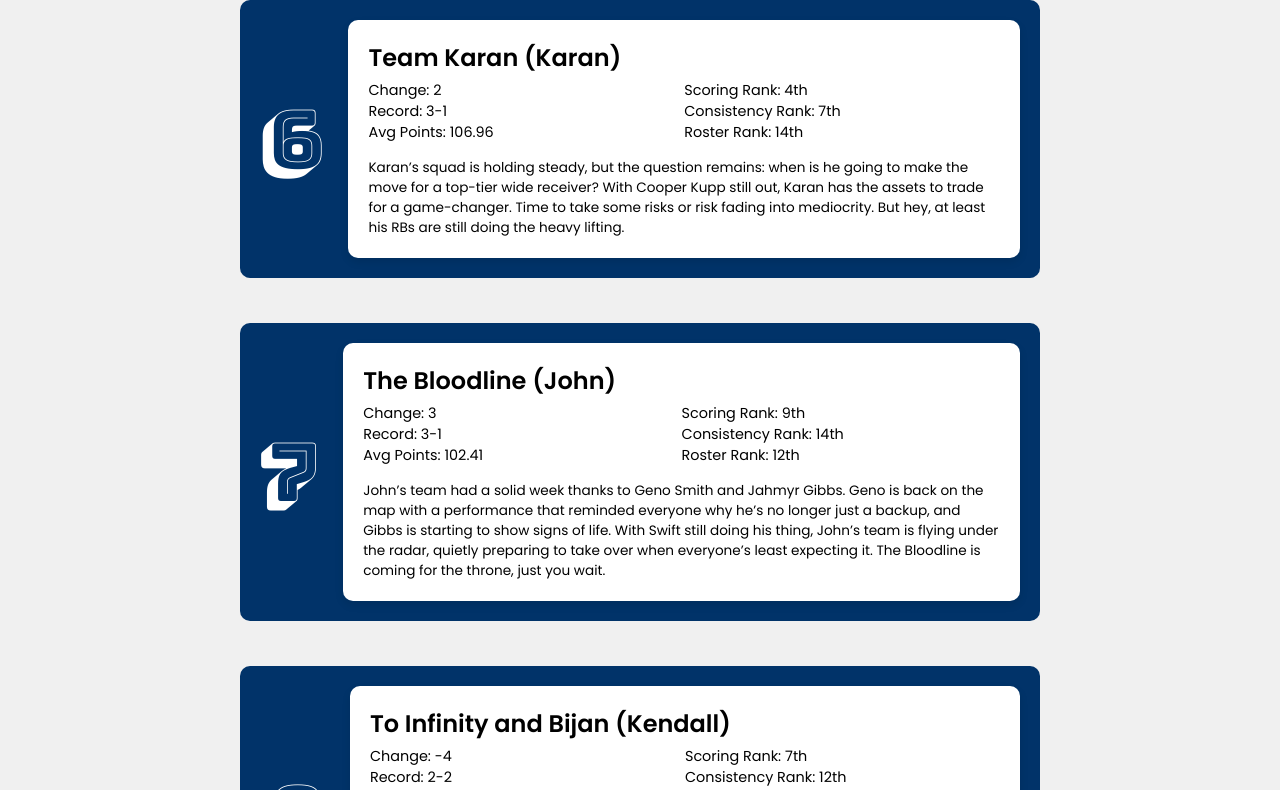
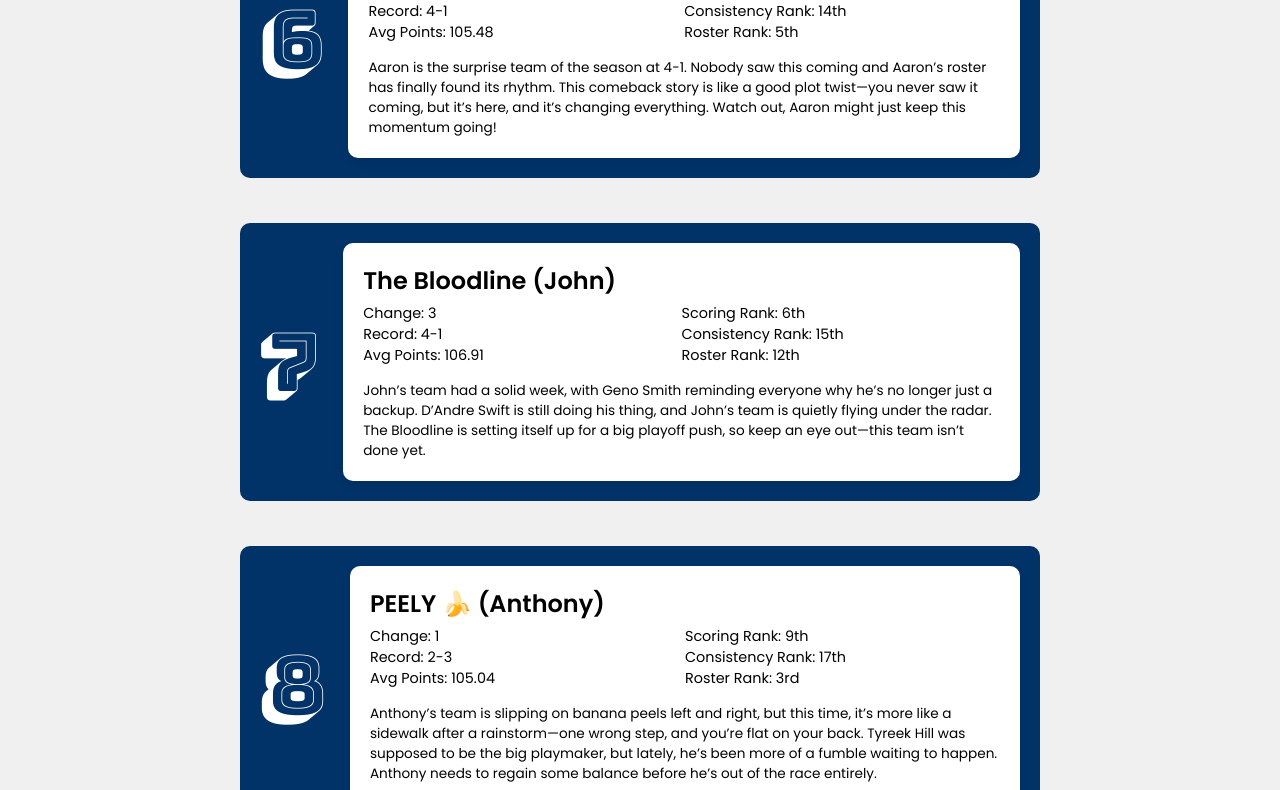
Before and after one commit to kreonal/tqftshub, a website: page index.html in a window 1280 px wide. Shown: the part 2010-2800 px from the top of the page. Drawn offline with Linux system fonts and the light colour scheme.

Commit message:
Post Week 5

```diff
--- a/data.json
+++ b/data.json
@@ -1,323 +1,323 @@
 [
-  {
-    "ID": 2,
-    "Team Name": "The Fister",
-    "Manager": "Matt",
-    "Wins": 3,
-    "Losses": 1,
-    "TOTAL POINTS": 491.77,
-    "AVG POINTS": 122.94,
-    "HIGH": 135.74,
-    "LOW": 106.93,
-    "Deviation": 12.78,
-    "Roster Rank": 1,
-    "Consistency Rank": 3,
-    "Power Ranking": 1,
-    "Scoring Rank": 2,
-    "Last Week's Power Ranking": 2,
-    "Power Ranking Change": 1,
-    "PPG vs. AVG": "3.22%",
-    "BOOM %": "50.00%",
-    "BUST%": "0.00%",
-    "Write-up": "Matt's team is absolutely dominating 😏🍆. Alvin Kamara is putting up numbers like he’s got something to prove 💦🍑, and Justin Jefferson? Let’s just say he’s catching balls like they’re invitations to something much more intimate 😈🔥. Courtland Sutton even found the end zone despite Bo Nix’s lackluster performance 🍑🍆. But the real story here is Matt’s full-frontal assault on the league 🍆💦💪. His team is fisting opponents with precision and stamina 👊💦🍑🍆, and it’s been extremely satisfying for Matt 😏🔥—and maybe a little painful for his opponents 🥵💦."
-  },
   {
     "ID": 19,
     "Team Name": "Mr. Make A Play",
     "Manager": "Calvin",
     "Wins": 4,
-    "Losses": 0,
-    "TOTAL POINTS": 505.35,
-    "AVG POINTS": 126.34,
+    "Losses": 1,
+    "TOTAL POINTS": 621.86,
+    "AVG POINTS": 124.37,
     "HIGH": 145.18,
     "LOW": 105.44,
-    "Deviation": 21.7,
-    "Roster Rank": 2,
-    "Consistency Rank": 8,
+    "Deviation": 19.3,
+    "Roster Rank": 1,
+    "Consistency Rank": 5,
+    "Power Ranking": 1,
+    "Scoring Rank": 2,
+    "Last Week's Power Ranking": 1,
+    "Power Ranking Change": 0,
+    "PPG vs. AVG": "1.79%",
+    "BOOM %": "40.00%",
+    "BUST%": "0.00%",
+    "Write-up": "Calvin is living on cloud nine right now. Derrick Henry looks like a linebacker who decided to play offense for a joke, and Brian Thomas Jr. is paying off in a big way after the trade. Calvin’s roster is more balanced than a tightrope walker over Niagara Falls, and if this keeps up, he’s going to be the one everyone’s chasing come playoff time."
+  },
+  {
+    "ID": 2,
+    "Team Name": "The Fister",
+    "Manager": "Matt",
+    "Wins": 4,
+    "Losses": 1,
+    "TOTAL POINTS": 579.38,
+    "AVG POINTS": 115.88,
+    "HIGH": 135.74,
+    "LOW": 87.61,
+    "Deviation": 19.29,
+    "Roster Rank": 4,
+    "Consistency Rank": 9,
     "Power Ranking": 2,
     "Scoring Rank": 1,
-    "Last Week's Power Ranking": 1,
-    "Power Ranking Change": -1,
-    "PPG vs. AVG": "1.79%",
-    "BOOM %": "50.00%",
-    "BUST%": "0.00%",
-    "Write-up": "Calvin made a bold move trading for Brian Thomas Jr., and it already paid dividends this week as Thomas had a monster game. Derrick Henry continues to bulldoze through defenses like they’re a bunch of middle schoolers at a JV game, and with DK Metcalf lighting it up, Calvin’s team is the equivalent of getting that rare double-decker ice cream cone—you don’t know how he’s balancing it all, but you can’t stop watching."
+    "Last Week's Power Ranking": 2,
+    "Power Ranking Change": 0,
+    "PPG vs. AVG": "3.22%",
+    "BOOM %": "40.00%",
+    "BUST%": "20.00%",
+    "Write-up": "Matt’s team is dominating the league like a freight train with no brakes. Justin Jefferson is still catching everything thrown his way, and Alvin Kamara is barreling through defenses like a man on a mission. The only thing scarier than Matt’s current run is how effortlessly he’s doing it. It’s almost unfair. If Matt’s team keeps fisting opponents like this, we’ll have to start calling him the league’s chiropractor."
   },
   {
     "ID": 18,
     "Team Name": "IF YOURE REEDING THIS",
     "Manager": "Nick",
-    "Wins": 4,
+    "Wins": 5,
     "Losses": 0,
-    "TOTAL POINTS": 444.21,
-    "AVG POINTS": 111.05,
+    "TOTAL POINTS": 561.5,
+    "AVG POINTS": 112.3,
     "HIGH": 143.28,
     "LOW": 93.66,
-    "Deviation": 23.43,
-    "Roster Rank": 3,
-    "Consistency Rank": 15,
+    "Deviation": 20.48,
+    "Roster Rank": 2,
+    "Consistency Rank": 12,
     "Power Ranking": 3,
     "Scoring Rank": 3,
     "Last Week's Power Ranking": 3,
     "Power Ranking Change": 0,
     "PPG vs. AVG": "38.31%",
-    "BOOM %": "25.00%",
+    "BOOM %": "20.00%",
     "BUST%": "0.00%",
-    "Write-up": "Nick’s team is cruising, but much like Drake’s discography, there’s a sense of déjà vu. Sure, Ja’Marr Chase is pulling in elite stats, but you can’t help but feel like you’ve seen this before—big starts, lots of hype, but what about the endgame? Nick’s team might be \"If You’re Reading This It’s Too Late\" levels of smooth right now, but he needs to prove it’s not all hype. Drake albums come and go, but only time will tell if Nick’s team has staying power."
+    "Write-up": "Nick’s team is sitting at a shiny 5-0, but let’s be real, are we convinced he’s better than Matt or Calvin? Not yet. Ja’Marr Chase is putting in work, and Josh Allen is doing what he does best, but something about Nick’s team feels a little too smooth for its own good. Is this the real deal?"
   },
   {
     "ID": 12,
     "Team Name": "What's Pearsanal Decorum",
     "Manager": "Minh",
-    "Wins": 4,
+    "Wins": 5,
     "Losses": 0,
-    "TOTAL POINTS": 417.83,
-    "AVG POINTS": 104.46,
+    "TOTAL POINTS": 536.53,
+    "AVG POINTS": 107.31,
     "HIGH": 124.53,
     "LOW": 89.78,
-    "Deviation": 14.53,
-    "Roster Rank": 7,
-    "Consistency Rank": 9,
+    "Deviation": 14.1,
+    "Roster Rank": 10,
+    "Consistency Rank": 7,
     "Power Ranking": 4,
-    "Scoring Rank": 6,
+    "Scoring Rank": 5,
     "Last Week's Power Ranking": 5,
     "Power Ranking Change": 1,
     "PPG vs. AVG": "-1.51%",
-    "BOOM %": "25.00%",
+    "BOOM %": "40.00%",
     "BUST%": "0.00%",
-    "Write-up": "Minh put up 124.53 points this week, so maybe the “pretender” narrative needs to be put on ice. Nico Collins is out here making secondaries look foolish, and while the rest of the roster isn’t exactly scaring anyone, Minh is still putting up Ws. At 4-0, it’s time to stop pretending Minh is just coasting on luck—he’s here to win, even if no one knows how."
+    "Write-up": "Minh might be 5-0, but the path ahead is starting to look icy. With Nico Collins landing on IR, the sledding’s about to get rough. Sure, his team has been finding ways to win, but with his star WR out of commission, it’s time for Minh to see if he’s got what it takes to weather this storm. Stay tuned—things could get interesting."
+  },
+  {
+    "ID": 24,
+    "Team Name": "Team Karan",
+    "Manager": "Karan",
+    "Wins": 4,
+    "Losses": 1,
+    "TOTAL POINTS": 542.99,
+    "AVG POINTS": 108.6,
+    "HIGH": 123.51,
+    "LOW": 88.08,
+    "Deviation": 13.41,
+    "Roster Rank": 11,
+    "Consistency Rank": 4,
+    "Power Ranking": 5,
+    "Scoring Rank": 7,
+    "Last Week's Power Ranking": 8,
+    "Power Ranking Change": 3,
+    "PPG vs. AVG": "0.47%",
+    "BOOM %": "20.00%",
+    "BUST%": "0.00%",
+    "Write-up": "Karan’s team is holding its own, but Cooper Kupp’s absence is still looming large. His running backs are doing the heavy lifting, but Karan needs to make a move for a top WR if he wants to make a serious push for the title. Time to get bold, Karan—either make a splash or risk being stuck in the middle of the pack."
   },
   {
     "ID": 20,
     "Team Name": "The Nabers think im sellin dope",
     "Manager": "Aaron",
-    "Wins": 3,
+    "Wins": 4,
     "Losses": 1,
-    "TOTAL POINTS": 419.85,
-    "AVG POINTS": 104.96,
+    "TOTAL POINTS": 527.39,
+    "AVG POINTS": 105.48,
     "HIGH": 132.67,
     "LOW": 86.02,
-    "Deviation": 21.33,
-    "Roster Rank": 4,
-    "Consistency Rank": 13,
-    "Power Ranking": 5,
-    "Scoring Rank": 5,
-    "Last Week's Power Ranking": 6,
-    "Power Ranking Change": 1,
-    "PPG vs. AVG": "-16.96%",
-    "BOOM %": "25.00%",
-    "BUST%": "0.00%",
-    "Write-up": "Aaron is back, baby! After a rough start to the season, Aaron pulled out a win this week, and his squad is starting to look like the \"good ol’ days\" version of his team. Zamir White is putting in work, and Aaron’s roster is showing signs of life. He might be trending upward like your stock portfolio when you don’t check it for six months and then surprise—it’s up! Stay tuned, folks."
-  },
-  {
-    "ID": 24,
-    "Team Name": "Team Karan",
-    "Manager": "Karan",
-    "Wins": 3,
-    "Losses": 1,
-    "TOTAL POINTS": 427.85,
-    "AVG POINTS": 106.96,
-    "HIGH": 123.51,
-    "LOW": 88.08,
-    "Deviation": 14.9,
-    "Roster Rank": 14,
-    "Consistency Rank": 7,
+    "Deviation": 18.51,
+    "Roster Rank": 5,
+    "Consistency Rank": 14,
     "Power Ranking": 6,
     "Scoring Rank": 4,
-    "Last Week's Power Ranking": 8,
-    "Power Ranking Change": 2,
-    "PPG vs. AVG": "0.47%",
-    "BOOM %": "25.00%",
+    "Last Week's Power Ranking": 6,
+    "Power Ranking Change": 0,
+    "PPG vs. AVG": "-16.96%",
+    "BOOM %": "20.00%",
     "BUST%": "0.00%",
-    "Write-up": "Karan’s squad is holding steady, but the question remains: when is he going to make the move for a top-tier wide receiver? With Cooper Kupp still out, Karan has the assets to trade for a game-changer. Time to take some risks or risk fading into mediocrity. But hey, at least his RBs are still doing the heavy lifting."
+    "Write-up": "Aaron is the surprise team of the season at 4-1. Nobody saw this coming and Aaron’s roster has finally found its rhythm. This comeback story is like a good plot twist—you never saw it coming, but it’s here, and it’s changing everything. Watch out, Aaron might just keep this momentum going!"
   },
   {
     "ID": 7,
     "Team Name": "The Bloodline",
     "Manager": "John",
-    "Wins": 3,
+    "Wins": 4,
     "Losses": 1,
-    "TOTAL POINTS": 409.63,
-    "AVG POINTS": 102.41,
+    "TOTAL POINTS": 534.54,
+    "AVG POINTS": 106.91,
     "HIGH": 127,
     "LOW": 77.8,
-    "Deviation": 20.49,
+    "Deviation": 20.4,
     "Roster Rank": 12,
-    "Consistency Rank": 14,
+    "Consistency Rank": 15,
     "Power Ranking": 7,
-    "Scoring Rank": 9,
+    "Scoring Rank": 6,
     "Last Week's Power Ranking": 10,
     "Power Ranking Change": 3,
     "PPG vs. AVG": "3.65%",
-    "BOOM %": "25.00%",
+    "BOOM %": "40.00%",
     "BUST%": "0.00%",
-    "Write-up": "John’s team had a solid week thanks to Geno Smith and Jahmyr Gibbs. Geno is back on the map with a performance that reminded everyone why he’s no longer just a backup, and Gibbs is starting to show signs of life. With Swift still doing his thing, John’s team is flying under the radar, quietly preparing to take over when everyone’s least expecting it. The Bloodline is coming for the throne, just you wait."
+    "Write-up": "John’s team had a solid week, with Geno Smith reminding everyone why he’s no longer just a backup. D’Andre Swift is still doing his thing, and John’s team is quietly flying under the radar. The Bloodline is setting itself up for a big playoff push, so keep an eye out—this team isn’t done yet."
+  },
+  {
+    "ID": 17,
+    "Team Name": "PEELY 🍌",
+    "Manager": "Anthony",
+    "Wins": 2,
+    "Losses": 3,
+    "TOTAL POINTS": 525.22,
+    "AVG POINTS": 105.04,
+    "HIGH": 144.93,
+    "LOW": 85.24,
+    "Deviation": 24.56,
+    "Roster Rank": 3,
+    "Consistency Rank": 17,
+    "Power Ranking": 8,
+    "Scoring Rank": 9,
+    "Last Week's Power Ranking": 9,
+    "Power Ranking Change": 1,
+    "PPG vs. AVG": "39.91%",
+    "BOOM %": "20.00%",
+    "BUST%": "20.00%",
+    "Write-up": "Anthony’s team is slipping on banana peels left and right, but this time, it’s more like a sidewalk after a rainstorm—one wrong step, and you’re flat on your back. Tyreek Hill was supposed to be the big playmaker, but lately, he’s been more of a fumble waiting to happen. Anthony needs to regain some balance before he’s out of the race entirely."
+  },
+  {
+    "ID": 22,
+    "Team Name": "Smitty Werbenjagermanjensen",
+    "Manager": "Zack",
+    "Wins": 1,
+    "Losses": 4,
+    "TOTAL POINTS": 466.67,
+    "AVG POINTS": 93.33,
+    "HIGH": 101.32,
+    "LOW": 85.72,
+    "Deviation": 7.15,
+    "Roster Rank": 8,
+    "Consistency Rank": 3,
+    "Power Ranking": 9,
+    "Scoring Rank": 12,
+    "Last Week's Power Ranking": 12,
+    "Power Ranking Change": 3,
+    "PPG vs. AVG": "-17.25%",
+    "BOOM %": "0.00%",
+    "BUST%": "0.00%",
+    "Write-up": "Zack finally got a win, but let’s get to the real news: If nautical nonsense be something you wish ... head on over to Wendy’s in celebration of the 25th anniversary of SpongeBob SquarePants. This tasty team-up includes the Krabby Patty Kollab Burger and Pineapple Under the Sea Frosty. I don't know about you, but I’ve been waiting years to find out what a real-life Krabby Patty tastes like, and Wendy’s is about to give us the answer."
   },
   {
     "ID": 1,
     "Team Name": "To Infinity and Bijan",
     "Manager": "Kendall",
     "Wins": 2,
-    "Losses": 2,
-    "TOTAL POINTS": 414.08,
-    "AVG POINTS": 103.52,
+    "Losses": 3,
+    "TOTAL POINTS": 513.55,
+    "AVG POINTS": 102.71,
     "HIGH": 126.09,
     "LOW": 83.87,
-    "Deviation": 20.14,
+    "Deviation": 17.54,
+    "Roster Rank": 7,
+    "Consistency Rank": 13,
+    "Power Ranking": 10,
+    "Scoring Rank": 8,
+    "Last Week's Power Ranking": 4,
+    "Power Ranking Change": -6,
+    "PPG vs. AVG": "10.69%",
+    "BOOM %": "20.00%",
+    "BUST%": "20.00%",
+    "Write-up": "Kendall might be getting a much-needed boost this week with DeVonta Smith coming back and Tank Dell getting elevated to WR2 with Nico Collins out. But that running back situation? Yikes. Kendall’s still looking for a hero to save the day in the backfield, and until then, it’s going to be a tough fight to stay afloat. Maybe Andy’s toys aren’t quite done yet, but they’re running on fumes right now"
+  },
+  {
+    "ID": 21,
+    "Team Name": "Bishop Sycamore Grad. School",
+    "Manager": "Henry",
+    "Wins": 2,
+    "Losses": 3,
+    "TOTAL POINTS": 491.56,
+    "AVG POINTS": 98.31,
+    "HIGH": 129.28,
+    "LOW": 71.1,
+    "Deviation": 21.11,
+    "Roster Rank": 9,
+    "Consistency Rank": 16,
+    "Power Ranking": 11,
+    "Scoring Rank": 11,
+    "Last Week's Power Ranking": 15,
+    "Power Ranking Change": 4,
+    "PPG vs. AVG": "-4.53%",
+    "BOOM %": "20.00%",
+    "BUST%": "20.00%",
+    "Write-up": "Henry’s team is starting to show flashes. Josh Jacobs and Kenneth Walker are finally putting up numbers, and while the rest of the roster is still lagging behind, there’s hope here. If Henry can keep getting solid performances out of his stars, we might see a mid-season surge. There’s a light at the end of the tunnel—it’s just a matter of how quickly Henry can reach it."
+  },
+  {
+    "ID": 23,
+    "Team Name": "abceedeeefghijklmnopqrstuvwxyz",
+    "Manager": "Alfred",
+    "Wins": 1,
+    "Losses": 4,
+    "TOTAL POINTS": 477.25,
+    "AVG POINTS": 95.45,
+    "HIGH": 118.45,
+    "LOW": 59.05,
+    "Deviation": 22.99,
     "Roster Rank": 6,
-    "Consistency Rank": 12,
-    "Power Ranking": 8,
-    "Scoring Rank": 7,
-    "Last Week's Power Ranking": 4,
-    "Power Ranking Change": -4,
-    "PPG vs. AVG": "10.69%",
-    "BOOM %": "25.00%",
-    "BUST%": "25.00%",
-    "Write-up": "Kendall’s team is in rough shape. Pacheco’s injury has left a massive hole in the roster, and Kendall’s recent pickups have been about as useful as a paper towel in a rainstorm. DeVonta Smith and Tank Dell being out didn’t help either, making last week a Toy Story 3-esque tearjerker. Woody and Buzz would be proud of the effort, but Sid’s mutant toys are running the show now, and it's not looking good."
+    "Consistency Rank": 18,
+    "Power Ranking": 12,
+    "Scoring Rank": 14,
+    "Last Week's Power Ranking": 13,
+    "Power Ranking Change": 1,
+    "PPG vs. AVG": "-8.48%",
+    "BOOM %": "0.00%",
+    "BUST%": "20.00%",
+    "Write-up": "Alfred had another tough loss last week. CeeDee Lamb and Travis Kelce are finally starting to put up respectable numbers, but it wasn’t enough to get Alfred back in the win column. No Taylor Swift puns here, just a reminder that Alfred’s team is trending in the right direction—it just needs a little more firepower to turn these Ls into Ws."
   },
   {
     "ID": 13,
     "Team Name": "Welcome to the Woodshed",
     "Manager": "Prashant",
     "Wins": 1,
-    "Losses": 3,
-    "TOTAL POINTS": 394.78,
-    "AVG POINTS": 98.7,
+    "Losses": 4,
+    "TOTAL POINTS": 476.21,
+    "AVG POINTS": 95.24,
     "HIGH": 111.96,
-    "LOW": 82.49,
-    "Deviation": 12.8,
-    "Roster Rank": 11,
+    "LOW": 81.43,
+    "Deviation": 13.51,
+    "Roster Rank": 15,
     "Consistency Rank": 10,
-    "Power Ranking": 9,
-    "Scoring Rank": 10,
+    "Power Ranking": 13,
+    "Scoring Rank": 13,
     "Last Week's Power Ranking": 7,
-    "Power Ranking Change": -2,
+    "Power Ranking Change": -6,
     "PPG vs. AVG": "1.47%",
     "BOOM %": "0.00%",
-    "BUST%": "25.00%",
-    "Write-up": "Prashant took a heavy loss this week, and it wasn’t pretty. Joe Mixon and Dak Prescott failed to carry the team, and it’s starting to look like the wheels might be coming off the Woodshed express. Prashant is going to need a serious rebound to avoid getting buried in the standings. This week was less of a woodshed and more of a lumberyard—lots of potential, but nothing getting built."
-  },
-  {
-    "ID": 17,
-    "Team Name": "PEELY 🍌",
-    "Manager": "Anthony",
-    "Wins": 1,
-    "Losses": 3,
-    "TOTAL POINTS": 413.83,
-    "AVG POINTS": 103.46,
-    "HIGH": 144.93,
-    "LOW": 86.24,
-    "Deviation": 27.75,
-    "Roster Rank": 5,
-    "Consistency Rank": 17,
-    "Power Ranking": 10,
-    "Scoring Rank": 8,
-    "Last Week's Power Ranking": 9,
-    "Power Ranking Change": -1,
-    "PPG vs. AVG": "39.91%",
-    "BOOM %": "25.00%",
-    "BUST%": "25.00%",
-    "Write-up": "Anthony’s team is slipping on more banana peels than Donkey Kong in Mario Kart. Tyreek Hill is supposed to be the blue shell of this lineup, but lately, he's been playing more like a green shell—useful but not devastating. It’s like Anthony’s team has been hit by a banana peel right as he was about to cross the finish line, sending him spinning into the wall while watching his competitors zoom by. Time to rev up the engines again!"
+    "BUST%": "40.00%",
+    "Write-up": "Prashant took a heavy loss last week, but there’s hope on the horizon. Joe Mixon is finally making his return, and that could be the spark Prashant needs to stop the bleeding. It’s been a rough go, but maybe with Mixon back in the fold, Prashant can start clawing his way back up the standings."
   },
   {
     "ID": 8,
     "Team Name": "Marvins Room",
     "Manager": "Rohan",
     "Wins": 0,
-    "Losses": 4,
-    "TOTAL POINTS": 381.01,
-    "AVG POINTS": 95.25,
+    "Losses": 5,
+    "TOTAL POINTS": 457.35,
+    "AVG POINTS": 91.47,
     "HIGH": 105.34,
-    "LOW": 86.09,
-    "Deviation": 7.91,
-    "Roster Rank": 9,
-    "Consistency Rank": 5,
-    "Power Ranking": 11,
-    "Scoring Rank": 13,
+    "LOW": 76.34,
+    "Deviation": 10.88,
+    "Roster Rank": 13,
+    "Consistency Rank": 8,
+    "Power Ranking": 14,
+    "Scoring Rank": 10,
     "Last Week's Power Ranking": 11,
-    "Power Ranking Change": 0,
+    "Power Ranking Change": -3,
     "PPG vs. AVG": "-16.89%",
     "BOOM %": "0.00%",
-    "BUST%": "0.00%",
-    "Write-up": "Rohan’s team is making more desperate calls than Drake in Marvin's Room, except this time, it’s to the waiver wire. Patrick Mahomes is running out of downfield options, and Travis Etienne’s shoulder injury isn’t helping the cause. Rohan needs to make some moves, or his team will keep leaving him on read. Hopefully, his dating life is a little better than this."
-  },
-  {
-    "ID": 21,
-    "Team Name": "Bishop Sycamore Grad. School",
-    "Manager": "Henry",
-    "Wins": 2,
-    "Losses": 2,
-    "TOTAL POINTS": 389.35,
-    "AVG POINTS": 97.34,
-    "HIGH": 129.28,
-    "LOW": 71.1,
-    "Deviation": 24.25,
-    "Roster Rank": 15,
-    "Consistency Rank": 16,
-    "Power Ranking": 12,
-    "Scoring Rank": 11,
-    "Last Week's Power Ranking": 15,
-    "Power Ranking Change": 3,
-    "PPG vs. AVG": "-4.53%",
-    "BOOM %": "25.00%",
-    "BUST%": "25.00%",
-    "Write-up": "Henry’s team continues to chug along, and Josh Jacobs and Kenneth Walker are leading the way like they’re pulling a sled through the snow. The rest of the roster isn’t doing much, but when you’ve got two strong legs like that, you don’t need the flashy extras. Henry just needs a little more out of the rest of the roster before he can start getting real wins."
-  },
-  {
-    "ID": 22,
-    "Team Name": "Smitty Werbenjagermanjensen",
-    "Manager": "Zack",
-    "Wins": 0,
-    "Losses": 4,
-    "TOTAL POINTS": 365.35,
-    "AVG POINTS": 91.34,
-    "HIGH": 99.83,
-    "LOW": 85.72,
-    "Deviation": 6.45,
-    "Roster Rank": 10,
-    "Consistency Rank": 4,
-    "Power Ranking": 13,
-    "Scoring Rank": 14,
-    "Last Week's Power Ranking": 12,
-    "Power Ranking Change": -1,
-    "PPG vs. AVG": "-17.25%",
-    "BOOM %": "0.00%",
-    "BUST%": "0.00%",
-    "Write-up": "Zack’s team is floundering, but if anyone knows how to hang in there, it’s Smitty Werbenjagermanjensen—he was No. 1, after all. Unfortunately, right now, Zack’s team is looking more like the Flying Dutchman’s crew, doomed to wander the bottom of the standings in a haunted ship of despair. At least there’s still time for a comeback. Just need to find that magic No. 1 hat."
-  },
-  {
-    "ID": 23,
-    "Team Name": "abceedeeefghijklmnopqrstuvwxyz",
-    "Manager": "Alfred",
-    "Wins": 1,
-    "Losses": 3,
-    "TOTAL POINTS": 383.76,
-    "AVG POINTS": 95.94,
-    "HIGH": 118.45,
-    "LOW": 59.05,
-    "Deviation": 26.52,
-    "Roster Rank": 8,
-    "Consistency Rank": 18,
-    "Power Ranking": 14,
-    "Scoring Rank": 12,
-    "Last Week's Power Ranking": 13,
-    "Power Ranking Change": -1,
-    "PPG vs. AVG": "-8.48%",
-    "BOOM %": "0.00%",
-    "BUST%": "25.00%",
-    "Write-up": "Alfred lost a heartbreaker by 0.4 points, and that’s got to sting. CeeDee Lamb is starting to heat up, and Travis Kelce’s connection with Taylor Swift (wait, we meant Patrick Mahomes) is only getting better. Alfred’s team is on the brink of turning it around, but he needs just a little more from the rest of the squad if he wants to avoid these painful close calls. Maybe a little Tay-Tay magic will help?"
+    "BUST%": "20.00%",
+    "Write-up": "Rohan’s team is struggling, and it’s not for lack of effort. Patrick Mahomes did his part last week, but the rest of the roster is barely holding together. Rohan needs to make a few adjustments and fast, or he’ll find himself stuck in mediocrity. Sometimes, even the greats need a little help—and right now, Rohan could use a serious waiver wire miracle."
   },
   {
     "ID": 5,
     "Team Name": "Master Has Given Dobbins A Sock",
     "Manager": "Joey",
     "Wins": 1,
-    "Losses": 3,
-    "TOTAL POINTS": 346.32,
-    "AVG POINTS": 86.58,
-    "HIGH": 97.26,
+    "Losses": 4,
+    "TOTAL POINTS": 452.3,
+    "AVG POINTS": 90.46,
+    "HIGH": 105.98,
     "LOW": 74.12,
-    "Deviation": 11.46,
+    "Deviation": 13.18,
     "Roster Rank": 16,
     "Consistency Rank": 11,
     "Power Ranking": 15,
@@ -326,21 +326,21 @@
     "Power Ranking Change": -1,
     "PPG vs. AVG": "-6.11%",
     "BOOM %": "0.00%",
-    "BUST%": "50.00%",
-    "Write-up": "Joey’s squad is still searching for some consistency. Michael Pittman finally showed up, but Joe Burrow is still looking like he's playing on a sprained calf—probably because he is. If Joey’s going to turn this ship around, it’s going to take more than one good week from Pittman. Dobby’s still looking for his sock, and Joey’s team is still looking for its mojo."
+    "BUST%": "40.00%",
+    "Write-up": "Joey’s team is in trouble. Michael Pittman may be out for a while, and Joe Burrow is still playing like he’s stuck in a tar pit. If Joey’s going to turn things around, he’ll need to find some magic fast. Pittman being out is a huge blow, and the rest of the roster doesn’t exactly inspire confidence. Dobby still doesn’t have his sock, and Joey’s team is still searching for a spark."
   },
   {
     "ID": 3,
     "Team Name": "HOLY BIBLE",
     "Manager": "Shaun",
     "Wins": 0,
-    "Losses": 4,
-    "TOTAL POINTS": 316.54,
-    "AVG POINTS": 79.14,
+    "Losses": 5,
+    "TOTAL POINTS": 415.74,
+    "AVG POINTS": 83.15,
     "HIGH": 109.61,
     "LOW": 60.19,
-    "Deviation": 21.28,
-    "Roster Rank": 13,
+    "Deviation": 20.5,
+    "Roster Rank": 14,
     "Consistency Rank": 19,
     "Power Ranking": 16,
     "Scoring Rank": 16,
@@ -348,7 +348,7 @@
     "Power Ranking Change": 0,
     "PPG vs. AVG": "-27.78%",
     "BOOM %": "0.00%",
-    "BUST%": "75.00%",
-    "Write-up": "O heavenly fantasy gods, we humbly ask for your mercy upon Holy Bible. Grant Tee Higgins the strength to reach the end zone, and let George Pickens deliver consistent points for Shaun's team. We pray for Nick Chubb’s swift healing and return, so that he may lead Holy Bible to victory. Bless Shaun with a miracle of points this week, as we faithfully await thy favor. In the name of touchdowns and triumph, we pray. Amen."
+    "BUST%": "60.00%",
+    "Write-up": "O merciful Allah, grant Shaun’s team the strength to rise from the ashes. We humbly ask for peace in the fantasy football world, and touchdowns for Shaun. The bible clearly didn't work and we’ll do whatever to avoid another disastrous week."
   }
 ]
```
Also changed, not shown: index.html (+1 -1 lines).
